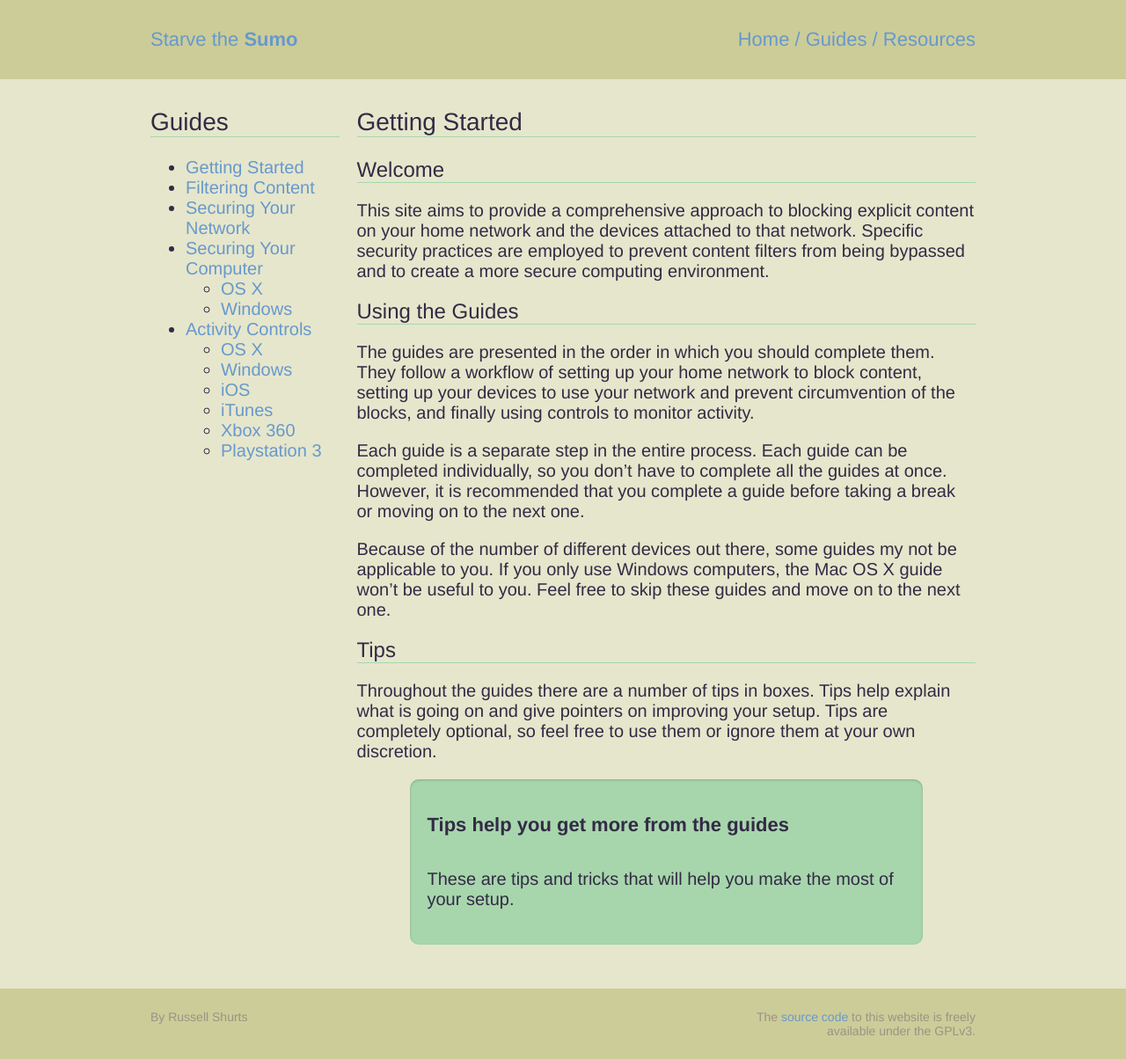
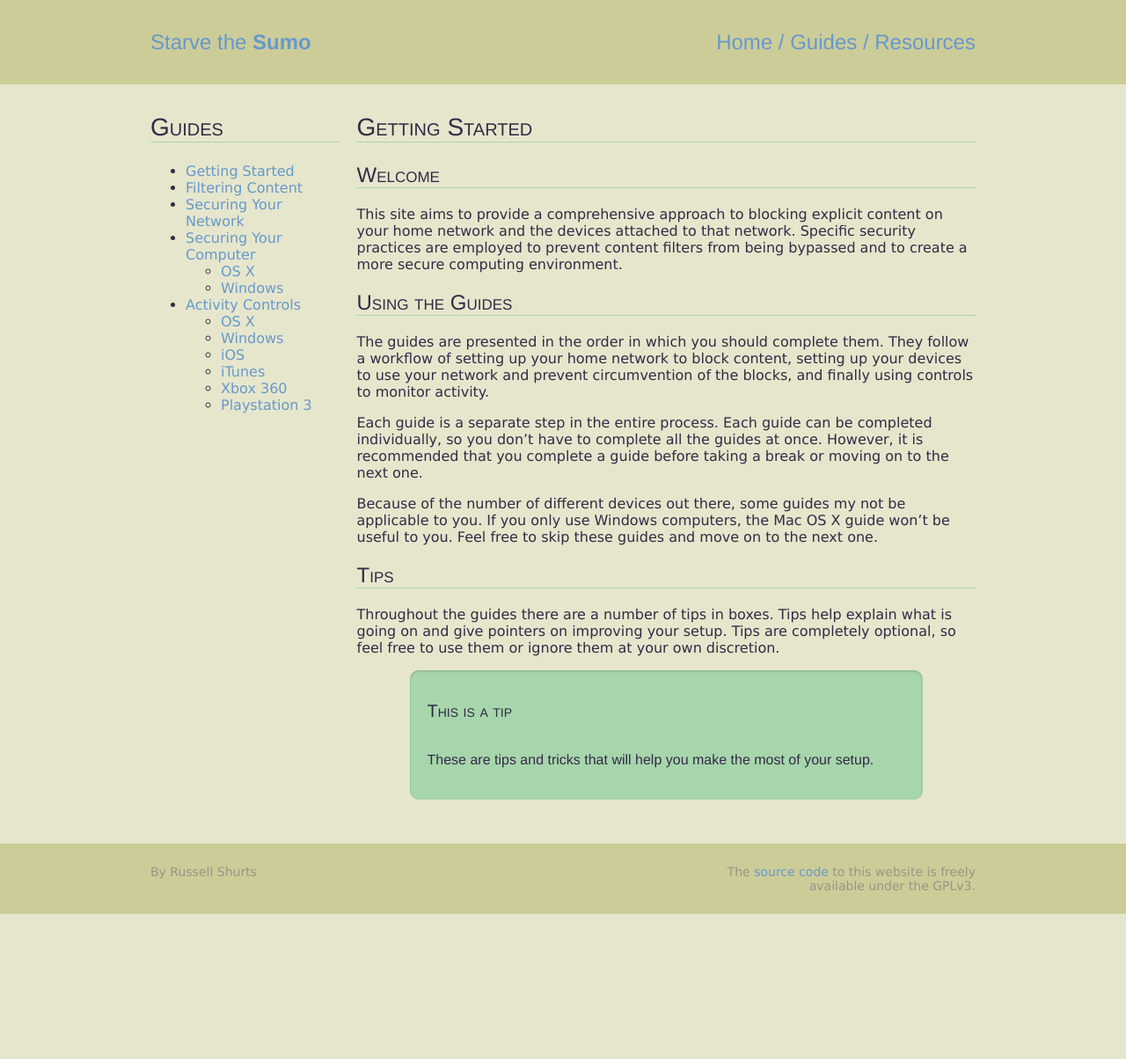
Before and after one commit to rshurts/starvethesumo, a Jekyll site: the page built from guides/gettingstarted.md, in a window 1280 px wide. Shown: the whole page at 88% size. Built offline with Jekyll 4.4.1, drawn with Linux system fonts in a browser that asks for light colours; after the commit the page ends 1039 px from its top, so only the background shows below that.

Commit message:
Update heading style and body font

```diff
--- a/_includes/header.html
+++ b/_includes/header.html
@@ -1,4 +1,4 @@
-<section class="header">
+<header>
 <div class="grid">
   <div class="unit one-third center-on-mobiles">
     <p><span class="starve">Starve the </span><span class="sumo">Sumo</span></p>
@@ -7,4 +7,4 @@
     <p><span class="starve"><a href="{{ site.url }}/">Home</a> / <a href="{{ site.url }}/guides/gettingstarted/">Guides</a> / <a  href="{{ site.url }}/resources/">Resources</a></span></p>
   </div>
 </div>
-</section>
+</header>
--- a/css/main.css
+++ b/css/main.css
@@ -10,16 +10,18 @@ brown         #9c9284
 
 body {
   margin: 0;
-  font-family: "Helvetica Neue", Helvetica, Arial, sans-serif;
-  font-size: 20px;
+  font-family: "Lucida Grande", Verdana, Arial, sans-serif;
+  font-size: 16px;
   font-weight: 300;
   color: #332a45;
   background: #e6e6cc;
 }
 
-h1, h2 {
-  font-weight: 500;
-  border-bottom: 1px solid #a7d6ac;
+h1, h2, h5 {
+  font-family: "Helvetica Neue", Helvetica, Arial, sans-serif;
+  font-weight: 300;
+  font-variant: small-caps;
+  border-bottom: 1px solid #a7d6ac
 }
 
 h1 {
@@ -31,8 +33,7 @@ h2 {
 }
 
 h5 {
-  font-size: 22px;
-  font-weight: 800;
+  font-size: 20px;
 }
 
 a {
@@ -42,6 +43,12 @@ a {
 
 a:hover {
   text-decoration: underline;
+}
+
+header {
+  font-size: 24px;
+  color: #6699cc;
+  background: #cccc99;
 }
 
 footer {
@@ -55,23 +62,21 @@ footer {
   margin: 0 0 -20px 0;
   padding: 20px 0 20px 0;
   text-align: center;
-  font-size: 42px;
-  color: #6699cc;
-  background: #cccc99;
-}
-
-.header {
-  font-size: 22px;
+  font-size: 56px;
   color: #6699cc;
   background: #cccc99;
 }
 
 .starve {
+  font-family: "Helvetica Neue", Helvetica, Arial, sans-serif;
   font-weight: 100;
+  text-decoration: none;
 }
 
 .sumo {
+  font-family: "Helvetica Neue", Helvetica, Arial, sans-serif;
   font-weight: 900;
+  text-decoration: none;
 }
 
 .main{
@@ -95,7 +100,7 @@ footer {
 }
 
 .nav {
-  font-size: 18px;
+  font-size: 16px;
 }
 
 .nav li {
@@ -103,6 +108,7 @@ footer {
 }
 
 .tip {
+  font-family: "Helvetica Neue", Helvetica, Arial, sans-serif;
   margin-left: 60px;
   margin-right: 60px;
   padding: 2px 20px 20px 20px;
--- a/guides/gettingstarted.md
+++ b/guides/gettingstarted.md
@@ -18,6 +18,6 @@ Because of the number of different devices out there, some guides my not be appl
 Throughout the guides there are a number of tips in boxes. Tips help explain what is going on and give pointers on improving your setup. Tips are completely optional, so feel free to use them or ignore them at your own discretion.
 
 <div class="tip">
-  <h5>Tips help you get more from the guides</h5>
+  <h5>This is a tip</h5>
   <p>These are tips and tricks that will help you make the most of your setup.</p>
 </div>
```
